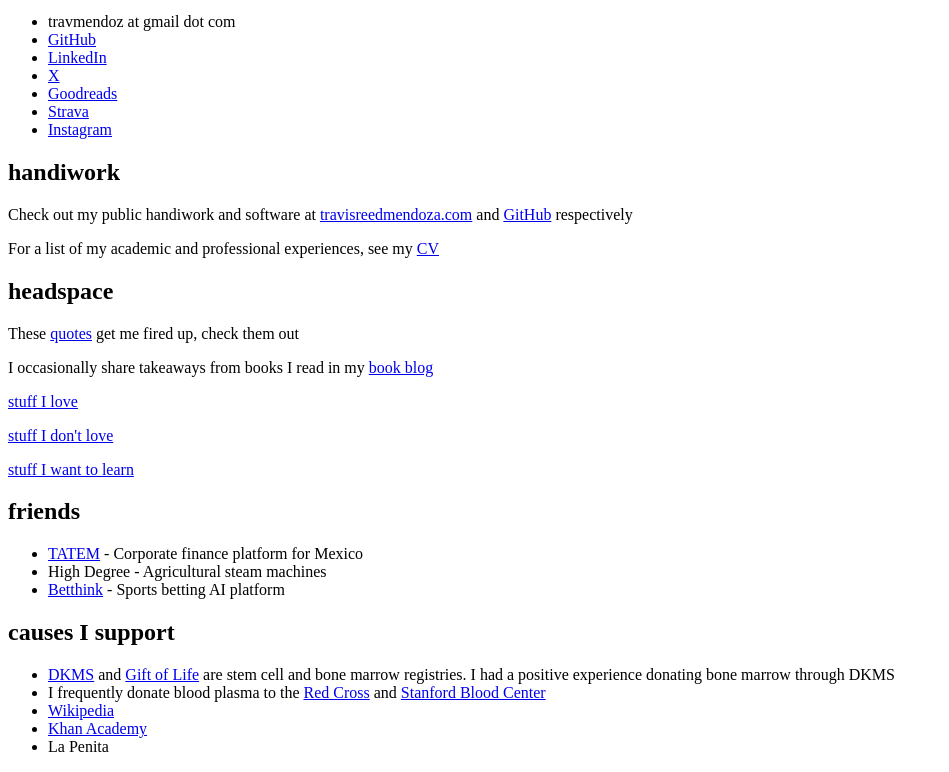
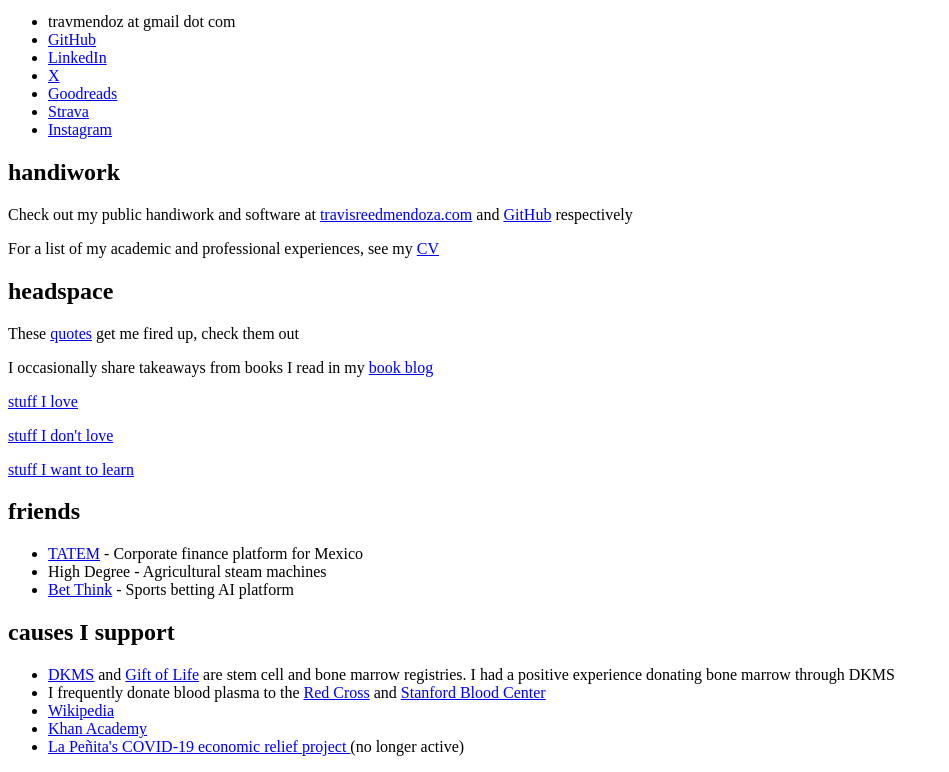
Before and after one commit to travis-mendoza/digital-garden, a plain HTML site: page index.html in a window 1280 px wide. Shown: the part 101-873 px from the top of the page, without its empty margins (0-949 px from the left). Drawn offline with Linux system fonts and the light colour scheme.

Commit message:
Add la penita article

```diff
--- a/index.html
+++ b/index.html
@@ -52,7 +52,7 @@
             High Degree - Agricultural steam machines
         </li>
         <li>
-            <a href="https://www.betthink.io/">Betthink</a>
+            <a href="https://www.betthink.io/">Bet Think</a>
             - Sports betting AI platform
         </li>
     </ul>
@@ -74,7 +74,12 @@
         </li>
         <li><a href="https://www.wikipedia.org/">Wikipedia</a></li>
         <li><a href="https://www.khanacademy.org/">Khan Academy</a></li>
-        <li>La Penita</li>
+        <li>
+            <a href="https://viterbischool.usc.edu/news/2020/07/helping-la-penita-through-covid-19/">
+                La Peñita's COVID-19 economic relief project
+            </a>
+             (no longer active)
+        </li>
     </ul>
 
 </body>
```
